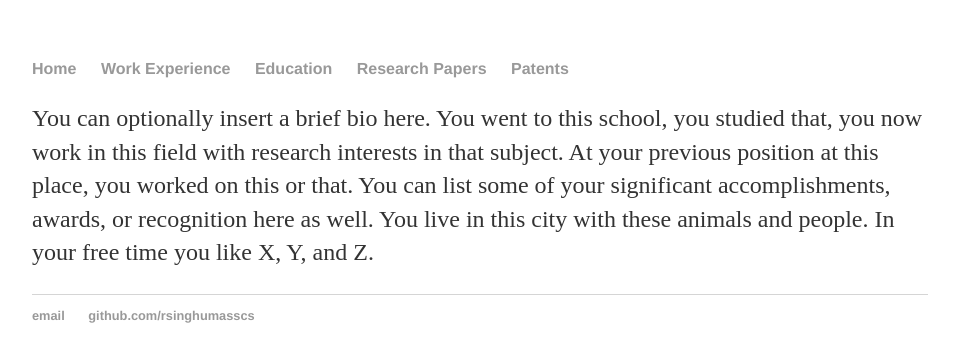
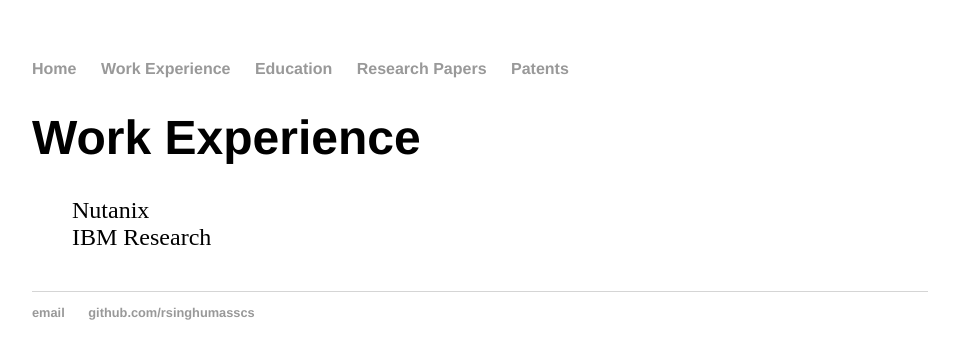
Before and after one commit to rsinghumasscs/rsinghumasscs.github.io, a Jekyll site: the page built from work/index.html, in a window 1280 px wide. Shown: the top 362 px of the page, without its empty margins (160-1119 px from the left). Built offline with Jekyll 4.4.1, drawn with Linux system fonts in a browser that asks for light colours.

Commit message:
adding list for work

```diff
--- a/work/index.html
+++ b/work/index.html
@@ -3,10 +3,9 @@ layout: default
 title: Work Experience
 ---
 <div class="about">
-			<p>You can optionally insert a brief bio here. You went
-to this school, you studied that, you now work in this field with research
-interests in that subject. At your previous position at this place, you worked
-on this or that. You can list some of your significant accomplishments, awards,
-or recognition here as well. You live in this city with these animals and
-people. In your free time you like X, Y, and Z.</p>
+<h1>Work Experience</h1>
+<ul class="posts">
+<li>Nutanix</li>
+<li>IBM Research</li>
+</ul>
 </div>
```
